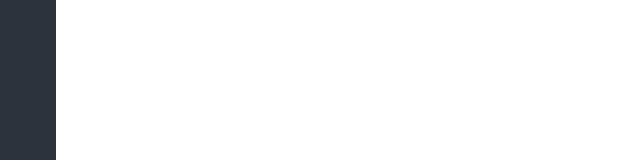
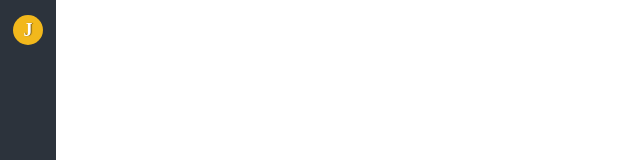
Before and after one commit to johnnywwy/vue-cloud-note, a Vue app: page /login in a window 1280 px wide. Shown: the top 160 px of the page, without its empty margins (0-640 px from the left). Built offline with nearby package versions, Linux system fonts and the light colour scheme; a small style sheet from the web is missing.

Commit message:
新增Avatar组件，并引入less

```diff
--- a/package.json
+++ b/package.json
@@ -30,6 +30,7 @@
     "file-loader": "^1.1.4",
     "friendly-errors-webpack-plugin": "^1.6.1",
     "html-webpack-plugin": "^2.30.1",
+    "less-loader": "^4.1.0",
     "node-notifier": "^5.1.2",
     "optimize-css-assets-webpack-plugin": "^3.2.0",
     "ora": "^1.2.0",
--- /dev/null
+++ b/src/components/Avatar.vue
@@ -0,0 +1,35 @@
+<template>
+  <span :title="user.username">{{ slug }}</span>
+</template>
+
+<script>
+export default {
+  data() {
+    return {
+      user: {
+        username: 'johnny'
+      },
+      slug: 'J'
+    }
+  }
+};
+</script>
+
+<style scoped>
+span {
+  display: inline-block;
+  /*border: 1px solid red;*/
+  color: white;
+  text-align: center;
+  line-height: 30px;
+  width: 30px;
+  height: 30px;
+  margin-top: 15px;
+  background: #f2b81c;
+  border-radius: 50%;
+  font-weight: bold;
+  text-shadow: 1px 0 1px #795c19;
+  font-size: 18px;
+  text-transform: uppercase;/*这个关键字强制所有字符被转换为大写。*/
+}
+</style>
--- a/src/components/Sidebar.vue
+++ b/src/components/Sidebar.vue
@@ -1,5 +1,6 @@
 <template>
   <div id="sidebar">
+    <Avatar></Avatar>
     <div class="icons" @click="click">
       <router-link to="/note/1" title="笔记"><i class="iconfont icon-note"></i></router-link>
       <router-link to="/notebooks" title="笔记本"><i class="iconfont icon-notebook"></i></router-link>
@@ -12,7 +13,13 @@
 </template>
 
 <script>
+import Avatar from './Avatar'
+
 export default {
+  components: {
+    Avatar
+  },
+
   data() {
     return {
       click() {
```
Also changed, not shown: 1 other file (tests, documents, lock files or other folders).
